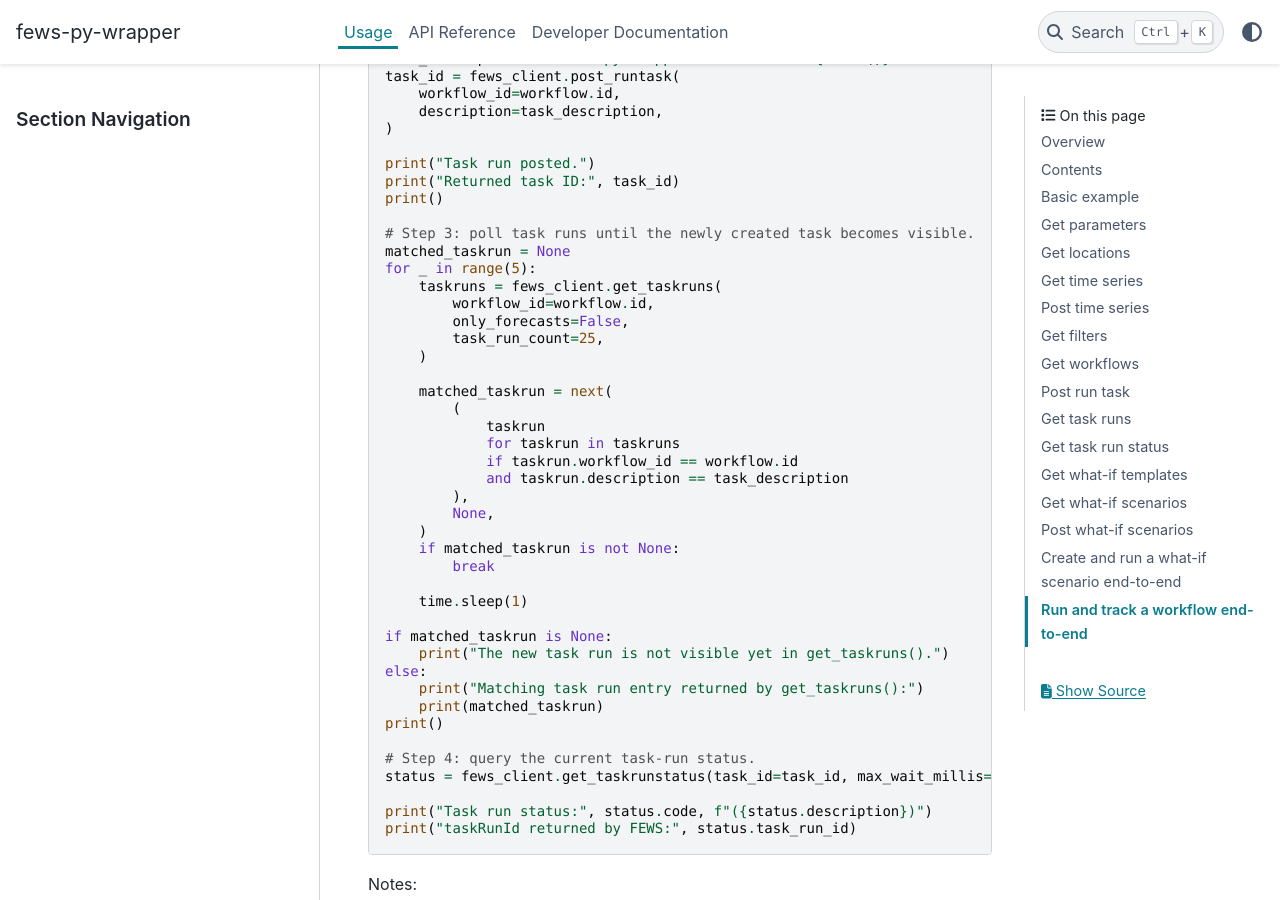
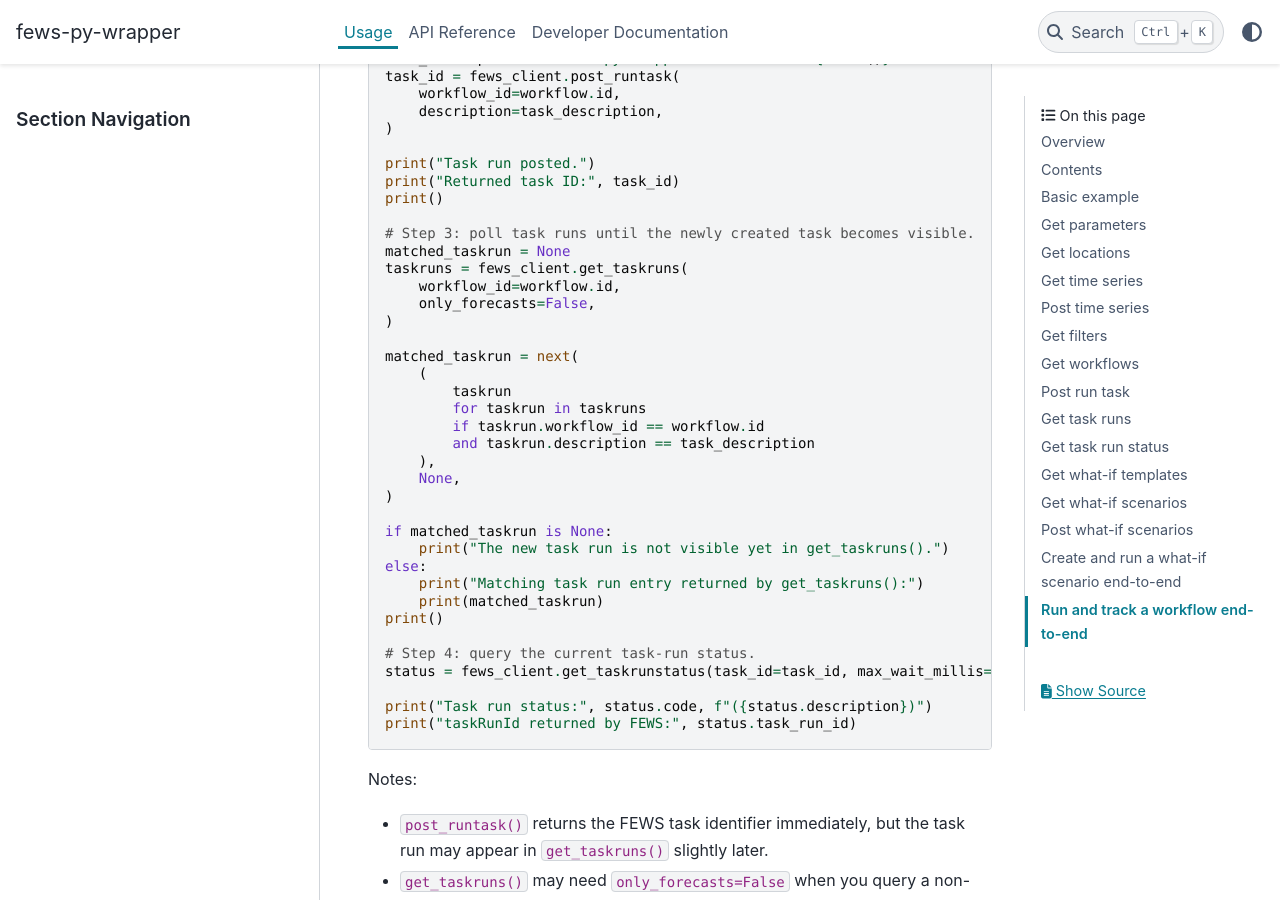
Before and after one commit to Deltares-research/fews-py-wrapper, a Sphinx documentation site: the page built from docs/usage.md, in a window 1280 px wide and 900 px high, scrolled down 11687 px. Built offline with Sphinx 7.4.7 and the PyData theme 0.15.4, drawn with Linux system fonts in a browser that asks for light colours.

Commit message:
Updated example of workflow end-to-end
There is an example of the end-to-end workflow in the documentation, in
which it was assumed that consecutive queries of get_taskruns would
return consecutive taskruns. However, this is not the case. All taskruns
should be queried at once, and then the desired taskrun should be
filtered.

```diff
--- a/docs/usage.md
+++ b/docs/usage.md
@@ -557,26 +557,20 @@ print()
 
 # Step 3: poll task runs until the newly created task becomes visible.
 matched_taskrun = None
-for _ in range(5):
-    taskruns = fews_client.get_taskruns(
-        workflow_id=workflow.id,
-        only_forecasts=False,
-        task_run_count=25,
-    )
+taskruns = fews_client.get_taskruns(
+    workflow_id=workflow.id,
+    only_forecasts=False,
+)
 
-    matched_taskrun = next(
-        (
-            taskrun
-            for taskrun in taskruns
-            if taskrun.workflow_id == workflow.id
-            and taskrun.description == task_description
-        ),
-        None,
-    )
-    if matched_taskrun is not None:
-        break
-
-    time.sleep(1)
+matched_taskrun = next(
+    (
+        taskrun
+        for taskrun in taskruns
+        if taskrun.workflow_id == workflow.id
+        and taskrun.description == task_description
+    ),
+    None,
+)
 
 if matched_taskrun is None:
     print("The new task run is not visible yet in get_taskruns().")
```
